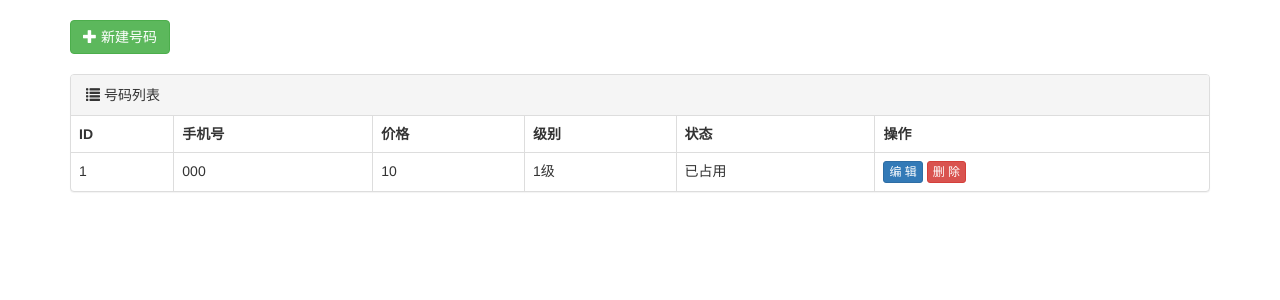
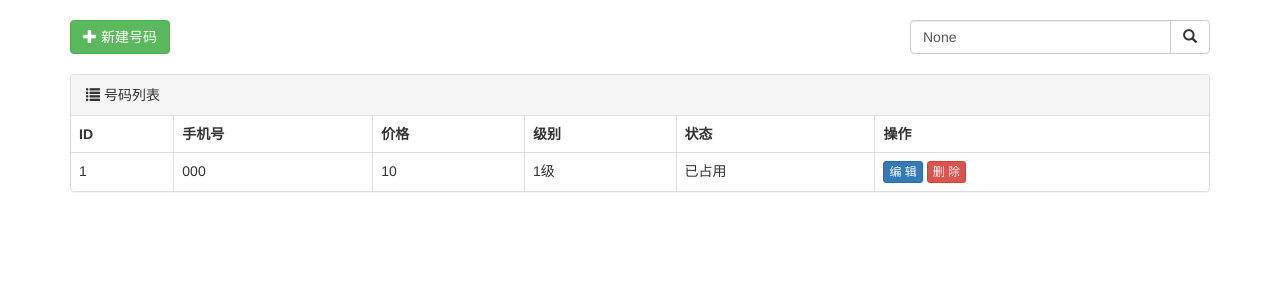
Before and after one commit to jiangszzzzz/ERMS0831, a Django app: page /pretty/list/ in a window 1280 px wide. Shown: the part 52-352 px from the top of the page. Run offline with Django 3.2, Linux system fonts and the light colour scheme; tables that the repository leaves empty hold one stand-in row (values such as "Sample post"); some libraries are stand-ins or nearby versions.

Commit message:
Prettynum search

```diff
--- a/app01/templates/pretty_list.html
+++ b/app01/templates/pretty_list.html
@@ -1,11 +1,24 @@
 {% extends "layout.html" %}
 
 {% block content %}
-    <div style="margin-bottom: 20px">
+    <div style="margin-bottom: 20px" class=clearfix>
         <a class="btn btn-success" href="/pretty/add/">
             <span class="glyphicon glyphicon-plus" aria-hidden="true"></span>
             新建号码
         </a>
+
+        <div style="float: right ; width: 300px">
+            <form method="get">
+                <div class="input-group">
+                    <input type="text" name="q" class="form-control" placeholder="Search for..." value="{{ search_data }}">
+                    <span class="input-group-btn">
+                        <button class="btn btn-default" type="submit">
+                            <span class="glyphicon glyphicon-search" aria-hidden="true"></span>
+                        </button>
+                    </span>
+                </div><!-- /input-group -->
+            </form>
+        </div>
     </div>
 
     <div class="panel panel-default">
--- a/app01/views.py
+++ b/app01/views.py
@@ -122,9 +122,18 @@ def user_delete(request, nid):
 
 def pretty_list(request):
     # 相当于 select * from 表 order by level desc
-    queryset = models.PrettyNum.objects.all().order_by("-level")
+
+    # queryset = models.PrettyNum.objects.all().order_by("-level")
     # queryset = models.PrettyNum.objects.all()
-    return render(request, "pretty_list.html", {"queryset": queryset})
+
+    # 搜索框
+    data_dict = {}
+    search_data = request.GET.get('q')
+    if search_data:
+        data_dict["mobile__contains"] = search_data
+    queryset = models.PrettyNum.objects.filter(**data_dict).order_by("-level")
+
+    return render(request, "pretty_list.html", {"queryset": queryset, "search_data": search_data}, )
 
 
 ############################## 靓号提交 先建form类
```
